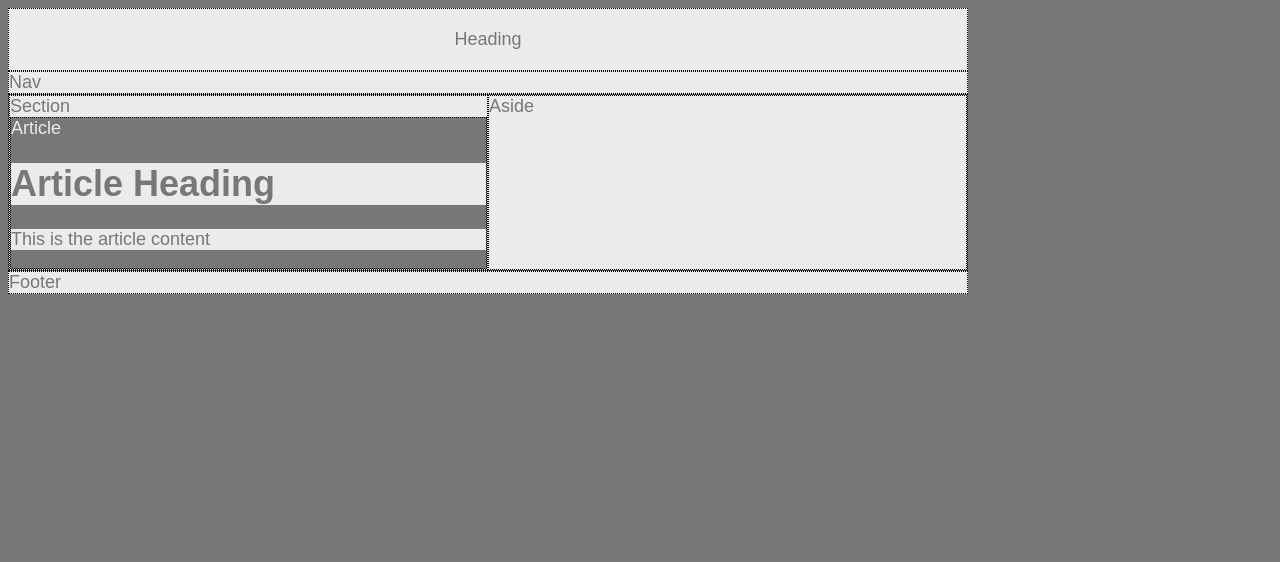
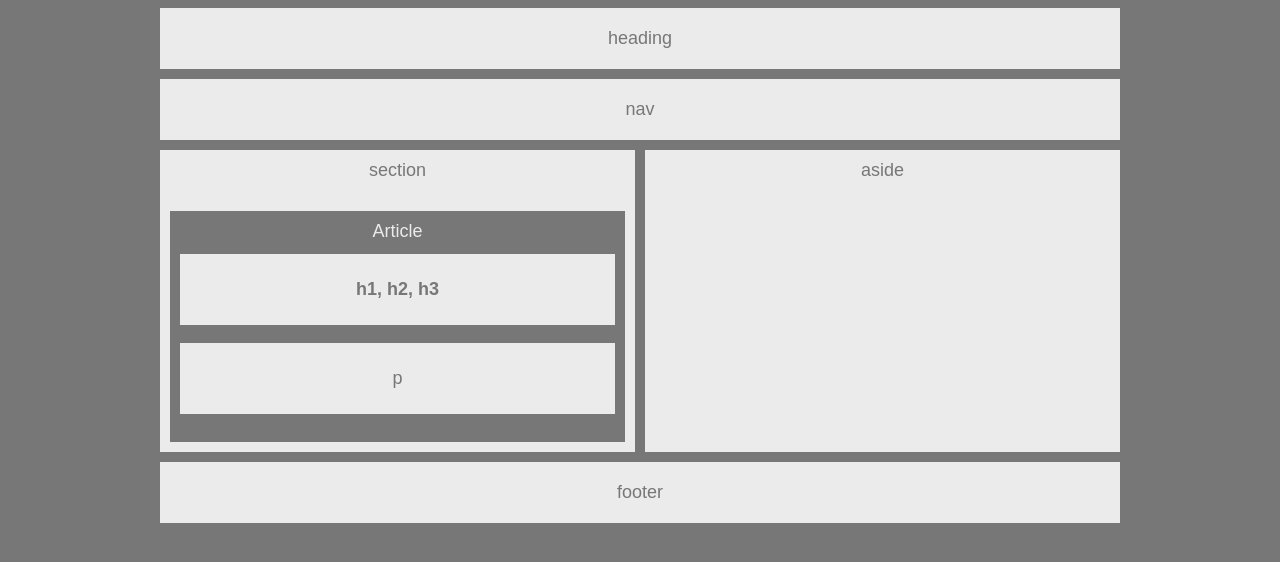
Before and after one commit to purplesky79/hw1-building-a-wireframe, a plain HTML site: page index.html in a window 1280 px wide. Drawn offline with Linux system fonts and the light colour scheme.

Commit message:
assignment complete

```diff
--- a/index.html
+++ b/index.html
@@ -5,38 +5,42 @@
     <meta charset="UTF-8">
     <meta name="viewport" content="width=device-width, initial-scale=1.0">
     <meta http-equiv="X-UA-Compatible" content="ie=edge">
+    <!-- Added the following line to assist with editing -->
+    <meta http-equiv="refresh" content="2" >
     <title>Document</title>
 </head>
 <body>
 
 
-
+<div class="wrapper">
     <div class="header" >
-        Heading
+        heading
     </div>
     <div class="nav"  >
-        Nav
+        nav
     </div>
     <div class="content">
 
         <div class="section">
-                Section
+                section
                 <div class="article">
                     Article
-                    <h1>Article Heading</h1>
+                    <h1>h1, h2, h3</h1>
                         <p>
-                            This is the article content
+                            p
                         </p>
                 </div>
 
 
         </div>
         <div class="aside">
-                Aside
+            aside
             </div>
+
     </div>
     <div class="footer" style="float: none;">
-        Footer
+        footer
     </div>
+</div>
 </body>
 </html>
--- a/style.css
+++ b/style.css
@@ -4,23 +4,30 @@ body
     font-family: Arial, Helvetica, sans-serif;
     color: #777;
     background: #777;
+    font-size: 18px;
+
+}
+.wrapper
+{
     width: 960px;
-    font-size: 18px;
+    margin: auto;
 }
 
-
-.header {
-
+.header, .nav, .footer {
     padding: 20px;
     text-align: center;
+    margin-bottom: 10px;
 }
 .content
 {
    display: flex;
+   margin-bottom: 10px
 }
 .section, .aside
 {
    flex: 50%;
+   text-align: center;
+padding:10px 10px;
 }
 .nav, .footer, .section, .header, .aside
 {
@@ -30,15 +37,24 @@ body
 {
     color: #ebebeb;
     background: #777;
+    text-align: center;
+    padding:10px;
+    margin-top:30px;
+
 }
 .article > h1, .article > p
 {
     color: #777;
     background: #ebebeb;
+    padding:25px;
+
+
+}
+.article > h1
+{
+    font-size:18px;
+}
+.aside {
+    margin-left:10px;
 }
 /* Helper to build layout DELETE ME*/
-
-div
-{
-    border:1px black dotted;
-}
```
